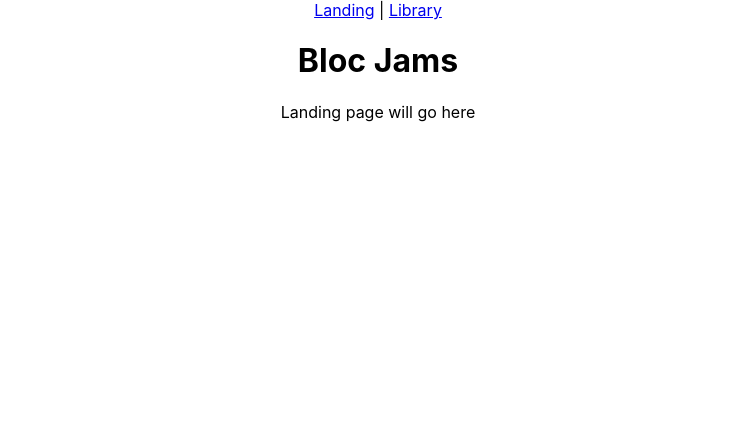
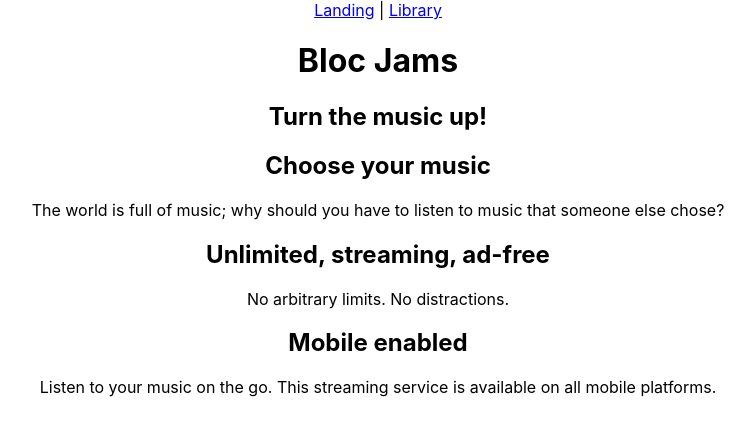
Before and after one commit to katkinso/bloc-jams-react, a React (Create React App) app: page / in a window 1280 px wide. Shown: the top 436 px of the page, without its empty margins (262-1017 px from the left). Built offline with nearby package versions, Linux system fonts and the light colour scheme.

Commit message:
checkpoint-4-landing: complete

```diff
--- a/src/components/Landing.js
+++ b/src/components/Landing.js
@@ -1,7 +1,25 @@
 import React from "react";
 
 const Landing = () => (
-  <section className="landing">Landing page will go here</section>
+  <section className="landing">
+  <h1 className="hero-title">Turn the music up!</h1>
+
+ <section className="selling-points">
+   <div className="point">
+     <h2 className="point-title">Choose your music</h2>
+     <p className="point-description">The world is full of music; why should you have to listen to music that someone else chose?</p>
+   </div>
+   <div className="point">
+     <h2 className="point-title">Unlimited, streaming, ad-free</h2>
+     <p className="point-description">No arbitrary limits. No distractions.</p>
+   </div>
+   <div className="point">
+     <h2 className="point-title">Mobile enabled</h2>
+     <p className="point-description">Listen to your music on the go. This streaming service is available on all mobile platforms.</p>
+   </div>
+ </section>
+</section>
+
 );
 
 export default Landing;
```
